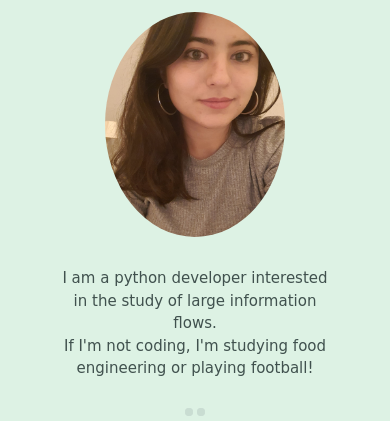
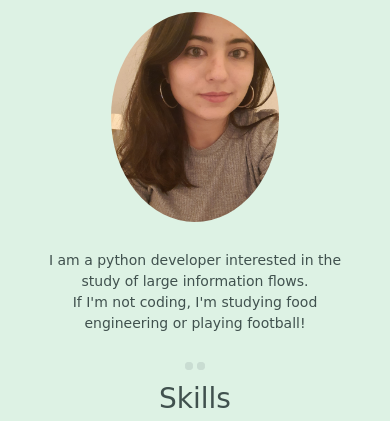
Before and after one commit to amditurris/MyWeb, a plain HTML site: page index.html in a window 390 px wide. Shown: the part 63-484 px from the top of the page. Drawn offline with nearby package versions, Linux system fonts and the light colour scheme; a web font is replaced by a local one.

Commit message:
Update style.css

```diff
--- a/style.css
+++ b/style.css
@@ -78,7 +78,8 @@ hr {
 
 @media (max-width: 450px) {
     section {
-        font-size: 15px;
+        font-size: 14px;
+        padding: 3% 10%;
     }
 
     .big-heading {
```
